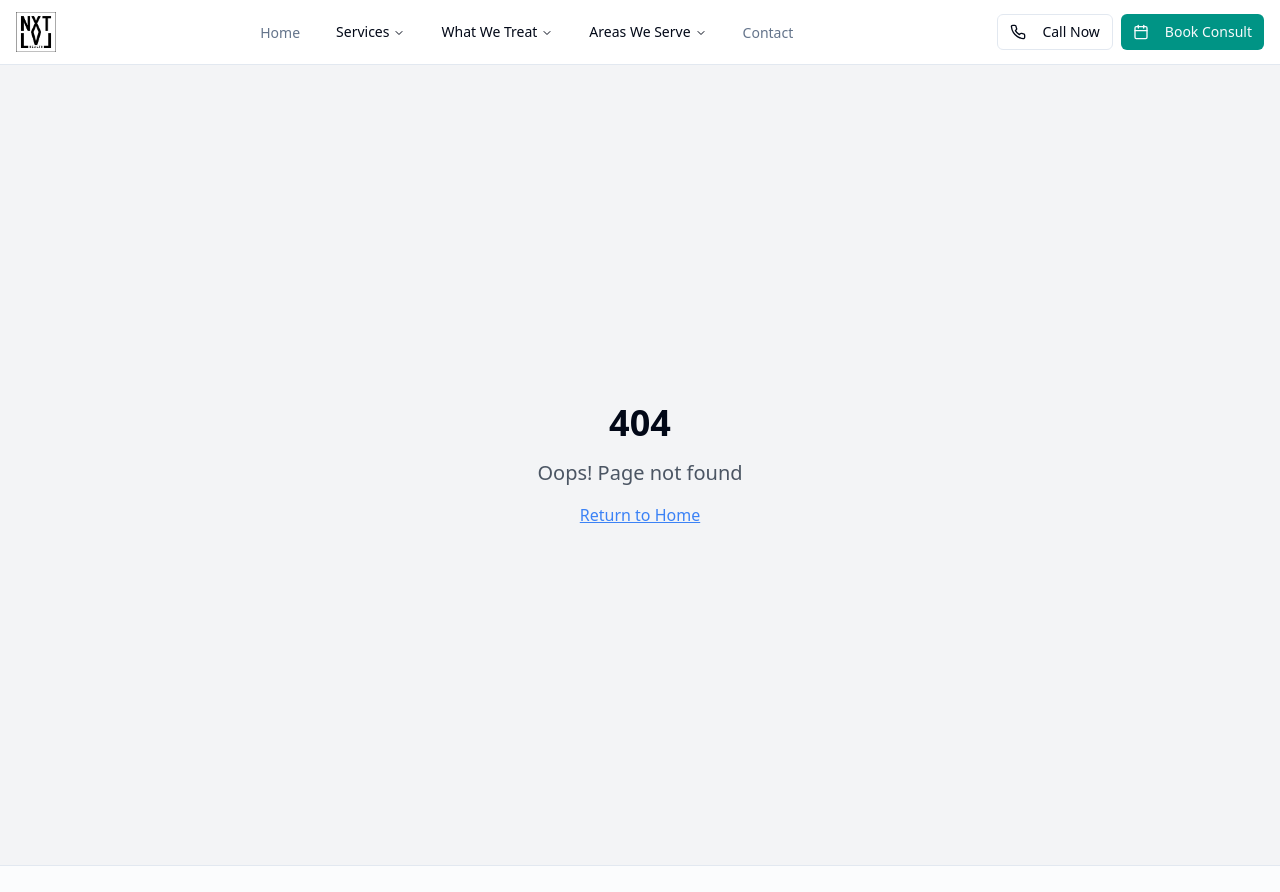
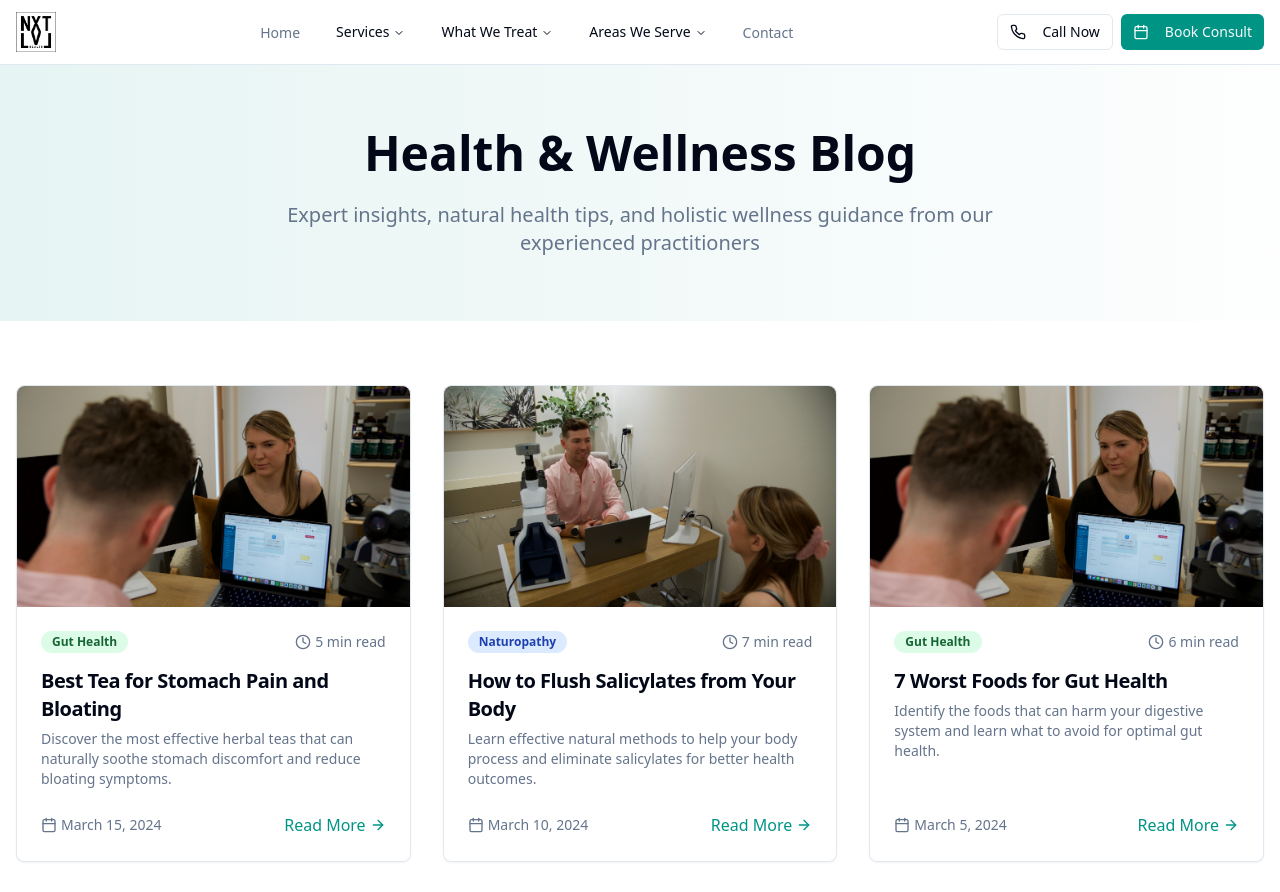
Before and after one commit to OffsideSERV/mitch-potts-wellbeing-hub, a React (Vite) app: page /blog in a window 1280 px wide. Shown: the top 892 px of the page. Built offline with nearby package versions, Linux system fonts and the light colour scheme.

Commit message:
Add blog page
Adds a /blog page to display all blog posts.

```diff
--- a/src/App.tsx
+++ b/src/App.tsx
@@ -50,6 +50,7 @@ import WhatWeTreat from "./pages/WhatWeTreat";
 import NXTLVLTonics from "./pages/NXTLVLTonics";
 import NutritionistBrisbane from "./pages/NutritionistBrisbane";
 import BookNow from "./pages/BookNow";
+import Blog from "./pages/Blog";
 import BestTeaForStomachPain from "./pages/BestTeaForStomachPain";
 import HowToFlushSalicylates from "./pages/HowToFlushSalicylates";
 import WorstFoodsForGutHealth from "./pages/WorstFoodsForGutHealth";
@@ -113,6 +114,7 @@ const App = () => (
             <Route path="/nxtlvl-tonics" element={<NXTLVLTonics />} />
             <Route path="/services/nutritionist-brisbane" element={<NutritionistBrisbane />} />
             <Route path="/book-now" element={<BookNow />} />
+            <Route path="/blog" element={<Blog />} />
             <Route path="/blog/gut-health/best-tea-for-stomach-pain-and-bloating" element={<BestTeaForStomachPain />} />
             <Route path="/blog/naturopathy/how-to-flush-salicylates-from-your-body" element={<HowToFlushSalicylates />} />
             <Route path="/blog/gut-health/7-worst-foods-for-gut-health" element={<WorstFoodsForGutHealth />} />
--- /dev/null
+++ b/src/pages/Blog.tsx
@@ -0,0 +1,200 @@
+
+import React from 'react';
+import { Link } from 'react-router-dom';
+import { Card, CardContent, CardDescription, CardHeader, CardTitle } from "@/components/ui/card";
+import { Badge } from "@/components/ui/badge";
+import { Calendar, Clock, ArrowRight } from "lucide-react";
+import { Helmet } from 'react-helmet-async';
+
+const blogPosts = [
+  {
+    title: "Best Tea for Stomach Pain and Bloating",
+    description: "Discover the most effective herbal teas that can naturally soothe stomach discomfort and reduce bloating symptoms.",
+    category: "Gut Health",
+    readTime: "5 min read",
+    date: "March 15, 2024",
+    slug: "/blog/gut-health/best-tea-for-stomach-pain-and-bloating",
+    image: "/lovable-uploads/42aef2a5-2c1a-47fd-ad93-e2b0b669ebdc.jpg"
+  },
+  {
+    title: "How to Flush Salicylates from Your Body",
+    description: "Learn effective natural methods to help your body process and eliminate salicylates for better health outcomes.",
+    category: "Naturopathy",
+    readTime: "7 min read",
+    date: "March 10, 2024",
+    slug: "/blog/naturopathy/how-to-flush-salicylates-from-your-body",
+    image: "/lovable-uploads/6e297df5-ddda-4561-bd5a-b77a997a6f3b.jpg"
+  },
+  {
+    title: "7 Worst Foods for Gut Health",
+    description: "Identify the foods that can harm your digestive system and learn what to avoid for optimal gut health.",
+    category: "Gut Health",
+    readTime: "6 min read",
+    date: "March 5, 2024",
+    slug: "/blog/gut-health/7-worst-foods-for-gut-health",
+    image: "/lovable-uploads/42aef2a5-2c1a-47fd-ad93-e2b0b669ebdc.jpg"
+  },
+  {
+    title: "Naturopathy for Weight Loss",
+    description: "Explore how naturopathic approaches can support sustainable and healthy weight loss goals.",
+    category: "Weight Loss",
+    readTime: "8 min read",
+    date: "February 28, 2024",
+    slug: "/blog/naturopathy/naturopathy-for-weight-loss",
+    image: "/lovable-uploads/6e297df5-ddda-4561-bd5a-b77a997a6f3b.jpg"
+  },
+  {
+    title: "Gut Health 101: Why Your Stomach Might Be Behind Your Brain Fog and Fatigue",
+    description: "Understanding the gut-brain connection and how digestive health impacts mental clarity and energy levels.",
+    category: "Gut Health",
+    readTime: "10 min read",
+    date: "February 20, 2024",
+    slug: "/blog/gut-health/gut-health-101-why-your-stomach-might-be-behind-your-brain-fog-and-fatigue",
+    image: "/lovable-uploads/42aef2a5-2c1a-47fd-ad93-e2b0b669ebdc.jpg"
+  },
+  {
+    title: "Naturopathy vs Homeopathy",
+    description: "Learn the key differences between naturopathy and homeopathy to understand which approach suits you best.",
+    category: "Naturopathy",
+    readTime: "6 min read",
+    date: "February 15, 2024",
+    slug: "/blog/naturopathy/naturopathy-vs-homeopathy",
+    image: "/lovable-uploads/6e297df5-ddda-4561-bd5a-b77a997a6f3b.jpg"
+  },
+  {
+    title: "Embracing Natural Weight Loss with Ozempic: A Naturopath's Approach",
+    description: "A comprehensive look at combining natural methods with modern treatments for effective weight management.",
+    category: "Weight Loss",
+    readTime: "9 min read",
+    date: "February 10, 2024",
+    slug: "/blog/weight-loss/embracing-natural-weight-loss-with-ozempic-a-naturopaths-approach",
+    image: "/lovable-uploads/6e297df5-ddda-4561-bd5a-b77a997a6f3b.jpg"
+  },
+  {
+    title: "Gut-Brain Connection: How Your Gut Affects Mental Health",
+    description: "Explore the fascinating relationship between gut health and mental wellbeing, and how to optimize both.",
+    category: "Gut Health",
+    readTime: "8 min read",
+    date: "February 5, 2024",
+    slug: "/blog/gut-health/gut-brain-connection-how-your-gut-affects-mental-health",
+    image: "/lovable-uploads/42aef2a5-2c1a-47fd-ad93-e2b0b669ebdc.jpg"
+  }
+];
+
+const Blog = () => {
+  const getCategoryColor = (category: string) => {
+    switch (category) {
+      case 'Gut Health':
+        return 'bg-green-100 text-green-800 hover:bg-green-200';
+      case 'Naturopathy':
+        return 'bg-blue-100 text-blue-800 hover:bg-blue-200';
+      case 'Weight Loss':
+        return 'bg-purple-100 text-purple-800 hover:bg-purple-200';
+      default:
+        return 'bg-gray-100 text-gray-800 hover:bg-gray-200';
+    }
+  };
+
+  return (
+    <>
+      <Helmet>
+        <title>Health & Wellness Blog | NXTLVL Health</title>
+        <meta name="description" content="Discover expert insights on gut health, naturopathy, weight loss, and wellness. Read our latest articles on natural health solutions and holistic healing approaches." />
+        <meta name="keywords" content="health blog, naturopathy articles, gut health tips, weight loss advice, wellness blog, holistic health, natural remedies" />
+      </Helmet>
+
+      <div className="min-h-screen bg-background">
+        {/* Hero Section */}
+        <section className="bg-gradient-to-r from-primary/10 to-secondary/10 py-16">
+          <div className="container mx-auto px-4">
+            <div className="text-center max-w-3xl mx-auto">
+              <h1 className="text-4xl md:text-5xl font-bold text-foreground mb-6">
+                Health & Wellness Blog
+              </h1>
+              <p className="text-xl text-muted-foreground">
+                Expert insights, natural health tips, and holistic wellness guidance from our experienced practitioners
+              </p>
+            </div>
+          </div>
+        </section>
+
+        {/* Blog Posts Grid */}
+        <section className="py-16">
+          <div className="container mx-auto px-4">
+            <div className="grid grid-cols-1 md:grid-cols-2 lg:grid-cols-3 gap-8">
+              {blogPosts.map((post, index) => (
+                <Card key={index} className="group hover:shadow-lg transition-all duration-300 h-full flex flex-col">
+                  <div className="aspect-video overflow-hidden rounded-t-lg">
+                    <img
+                      src={post.image}
+                      alt={post.title}
+                      className="w-full h-full object-cover group-hover:scale-105 transition-transform duration-300"
+                    />
+                  </div>
+
+                  <CardHeader className="flex-1">
+                    <div className="flex items-center justify-between mb-2">
+                      <Badge className={getCategoryColor(post.category)}>
+                        {post.category}
+                      </Badge>
+                      <div className="flex items-center text-sm text-muted-foreground">
+                        <Clock className="h-4 w-4 mr-1" />
+                        {post.readTime}
+                      </div>
+                    </div>
+
+                    <CardTitle className="text-xl mb-2 group-hover:text-primary transition-colors">
+                      {post.title}
+                    </CardTitle>
+
+                    <CardDescription className="text-muted-foreground">
+                      {post.description}
+                    </CardDescription>
+                  </CardHeader>
+
+                  <CardContent className="pt-0">
+                    <div className="flex items-center justify-between">
+                      <div className="flex items-center text-sm text-muted-foreground">
+                        <Calendar className="h-4 w-4 mr-1" />
+                        {post.date}
+                      </div>
+
+                      <Link
+                        to={post.slug}
+                        className="inline-flex items-center text-primary hover:text-primary/80 transition-colors font-medium"
+                      >
+                        Read More
+                        <ArrowRight className="h-4 w-4 ml-1 group-hover:translate-x-1 transition-transform" />
+                      </Link>
+                    </div>
+                  </CardContent>
+                </Card>
+              ))}
+            </div>
+          </div>
+        </section>
+
+        {/* CTA Section */}
+        <section className="bg-primary/5 py-16">
+          <div className="container mx-auto px-4 text-center">
+            <h2 className="text-3xl font-bold text-foreground mb-4">
+              Ready to Start Your Health Journey?
+            </h2>
+            <p className="text-lg text-muted-foreground mb-8 max-w-2xl mx-auto">
+              Book a consultation with our experienced practitioners to get personalized health advice and treatment plans.
+            </p>
+            <Link
+              to="/book-now"
+              className="inline-flex items-center bg-primary text-primary-foreground px-8 py-3 rounded-lg font-semibold hover:bg-primary/90 transition-colors"
+            >
+              Book Free Consultation
+              <ArrowRight className="h-5 w-5 ml-2" />
+            </Link>
+          </div>
+        </section>
+      </div>
+    </>
+  );
+};
+
+export default Blog;
```
